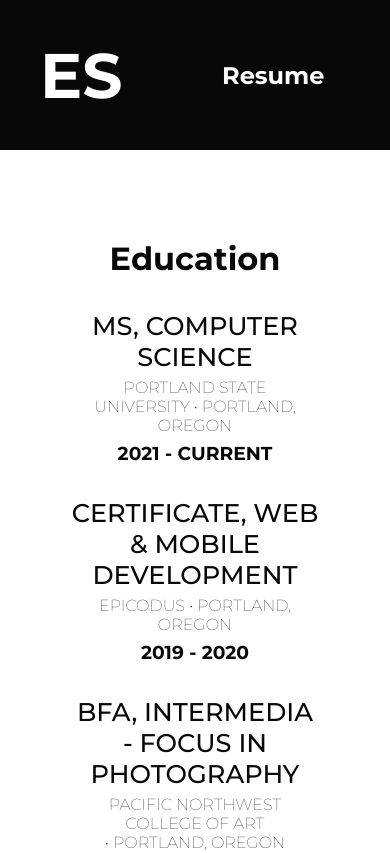
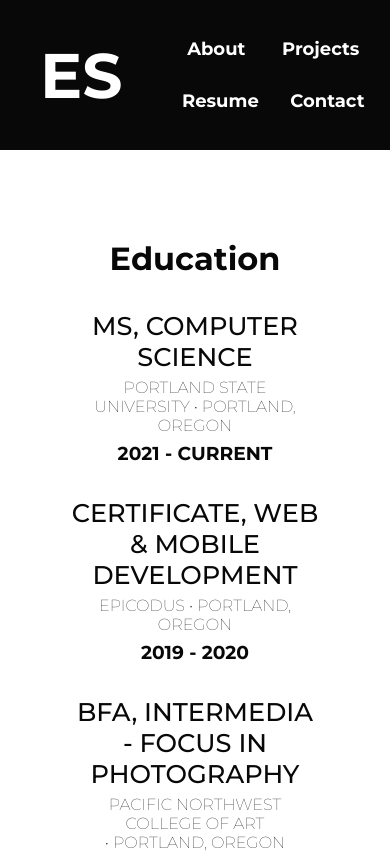
Before and after one commit to elizasohn/PersonalWebsite, a React (Create React App) app in the folder personal-website/: page /resume in a window 390 px wide. Shown: the top 853 px of the page. Built offline with nearby package versions, Linux system fonts and the light colour scheme.

Commit message:
Update index.css

```diff
--- a/personal-website/src/index.css
+++ b/personal-website/src/index.css
@@ -381,8 +381,8 @@ legend {
 
   /* nav */
 
-  .nav-list .list-item a {
-    font-size: 12px;
+  .nav-list .list-item h1 {
+    font-size: 18px;
   }
 
   .nav-list .list-item {
@@ -398,6 +398,9 @@ legend {
     align-content: center;
   }
 
+  .nav-link {
+    height: max-content;
+  }
   /* about  */
 
   .about {
```
